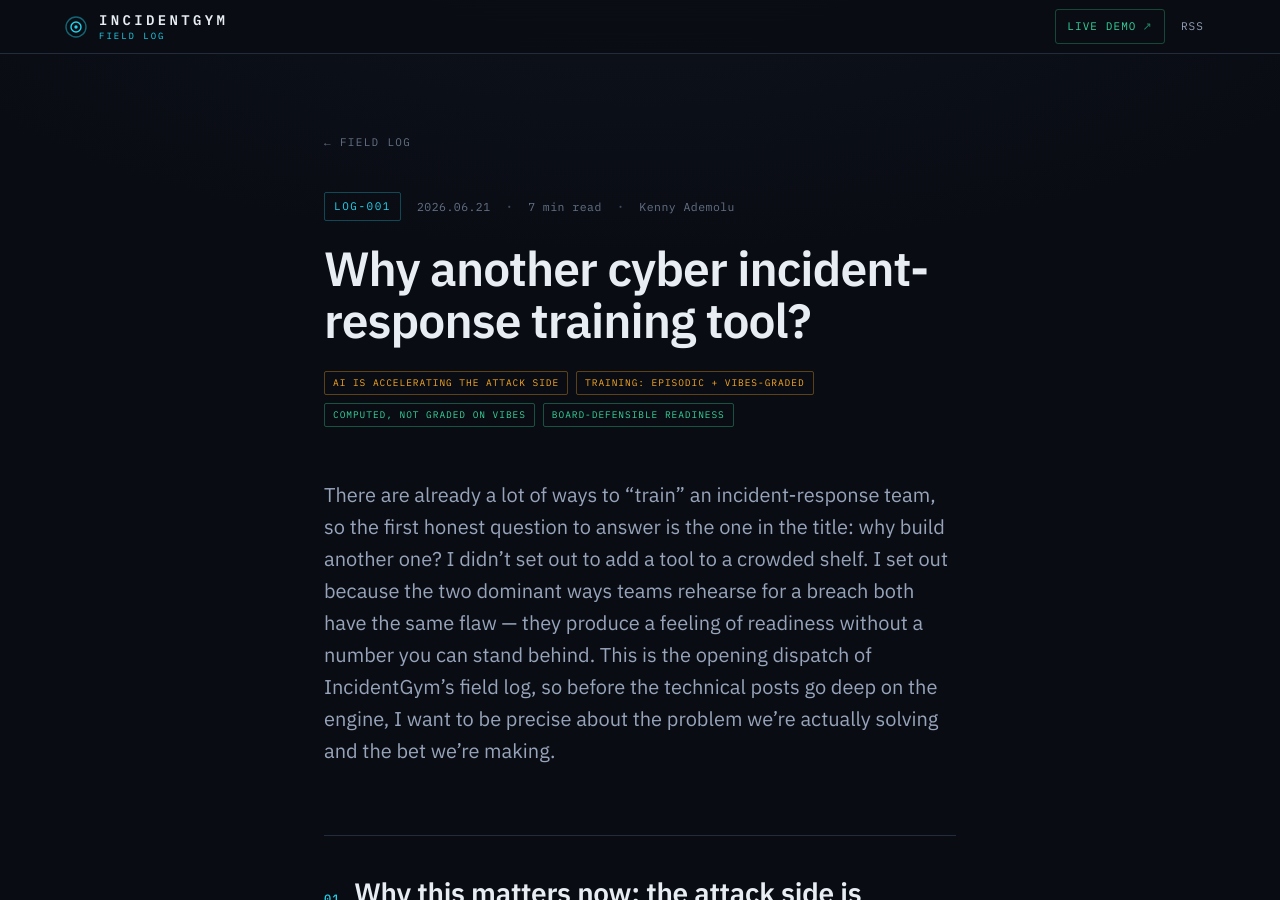
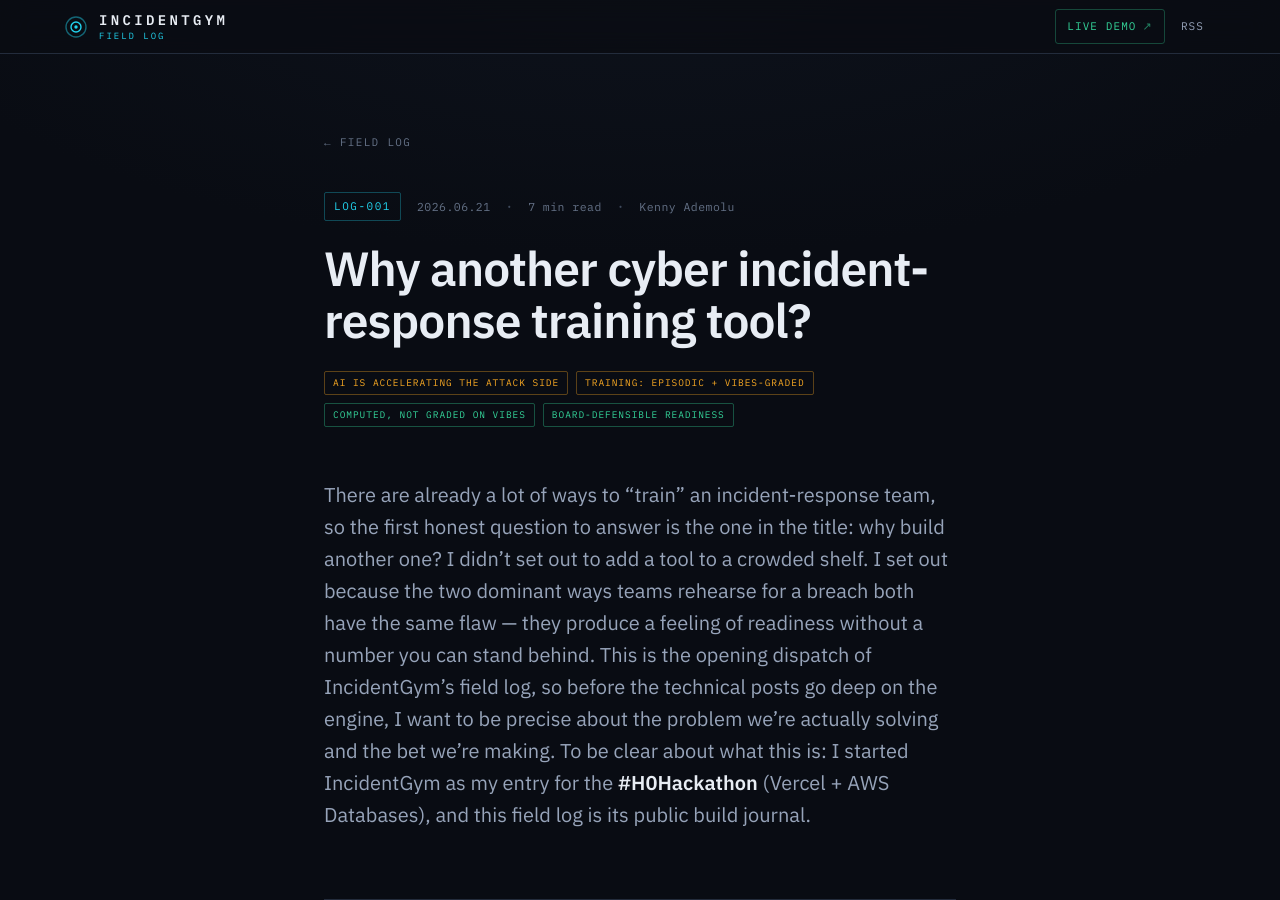
Before and after one commit to bluntmachetti/incidentgym, a Jekyll site: the page built from _posts/2026-06-21-why-another-incident-response-tool.md, in a window 1280 px wide and 900 px high. Built offline with Jekyll 4.4.1, drawn with Linux system fonts in a browser that asks for light colours.

Commit message:
State explicitly that IncidentGym was started for the #H0Hackathon
- Home heading: "a project I started for the #H0Hackathon"
- Opener: "I started IncidentGym as my entry for the #H0Hackathon … public build journal"
  (also satisfies the bonus-content 'created for this hackathon' requirement)

Co-Authored-By: Claude Opus 4.8 (1M context) <noreply@anthropic.com>

```diff
--- a/_layouts/home.html
+++ b/_layouts/home.html
@@ -9,8 +9,8 @@ layout: default
     </div>
     <h1>IncidentGym <span class="accent">build log</span></h1>
     <p class="hero-lead">
-      The build journey of <strong>IncidentGym</strong> — the gym for incident response, built for the
-      <strong>#H0Hackathon</strong> (Vercel + AWS Databases). Security teams drill realistic breaches and get a
+      The build journey of <strong>IncidentGym</strong> — the gym for incident response, a project I
+      <strong>started for the #H0Hackathon</strong> (Vercel + AWS Databases). Security teams drill realistic breaches and get a
       readiness score that's <em>computed</em> from their environment and <em>audited</em> in
       <strong>Amazon Aurora</strong> — not graded on how plausible the prose sounds. These are the engineering
       decisions that made the score defensible: deterministic scoring, composite-FK tenant isolation, and a
--- a/_posts/2026-06-21-why-another-incident-response-tool.md
+++ b/_posts/2026-06-21-why-another-incident-response-tool.md
@@ -17,7 +17,7 @@ flags:
     kind: ok
 ---
 
-There are already a lot of ways to "train" an incident-response team, so the first honest question to answer is the one in the title: why build another one? I didn't set out to add a tool to a crowded shelf. I set out because the two dominant ways teams rehearse for a breach both have the same flaw — they produce a feeling of readiness without a number you can stand behind. This is the opening dispatch of IncidentGym's field log, so before the technical posts go deep on the engine, I want to be precise about the problem we're actually solving and the bet we're making.
+There are already a lot of ways to "train" an incident-response team, so the first honest question to answer is the one in the title: why build another one? I didn't set out to add a tool to a crowded shelf. I set out because the two dominant ways teams rehearse for a breach both have the same flaw — they produce a feeling of readiness without a number you can stand behind. This is the opening dispatch of IncidentGym's field log, so before the technical posts go deep on the engine, I want to be precise about the problem we're actually solving and the bet we're making. To be clear about what this is: I started IncidentGym as my entry for the **#H0Hackathon** (Vercel + AWS Databases), and this field log is its public build journal.
 
 ## Why this matters now: the attack side is speeding up
 
```
